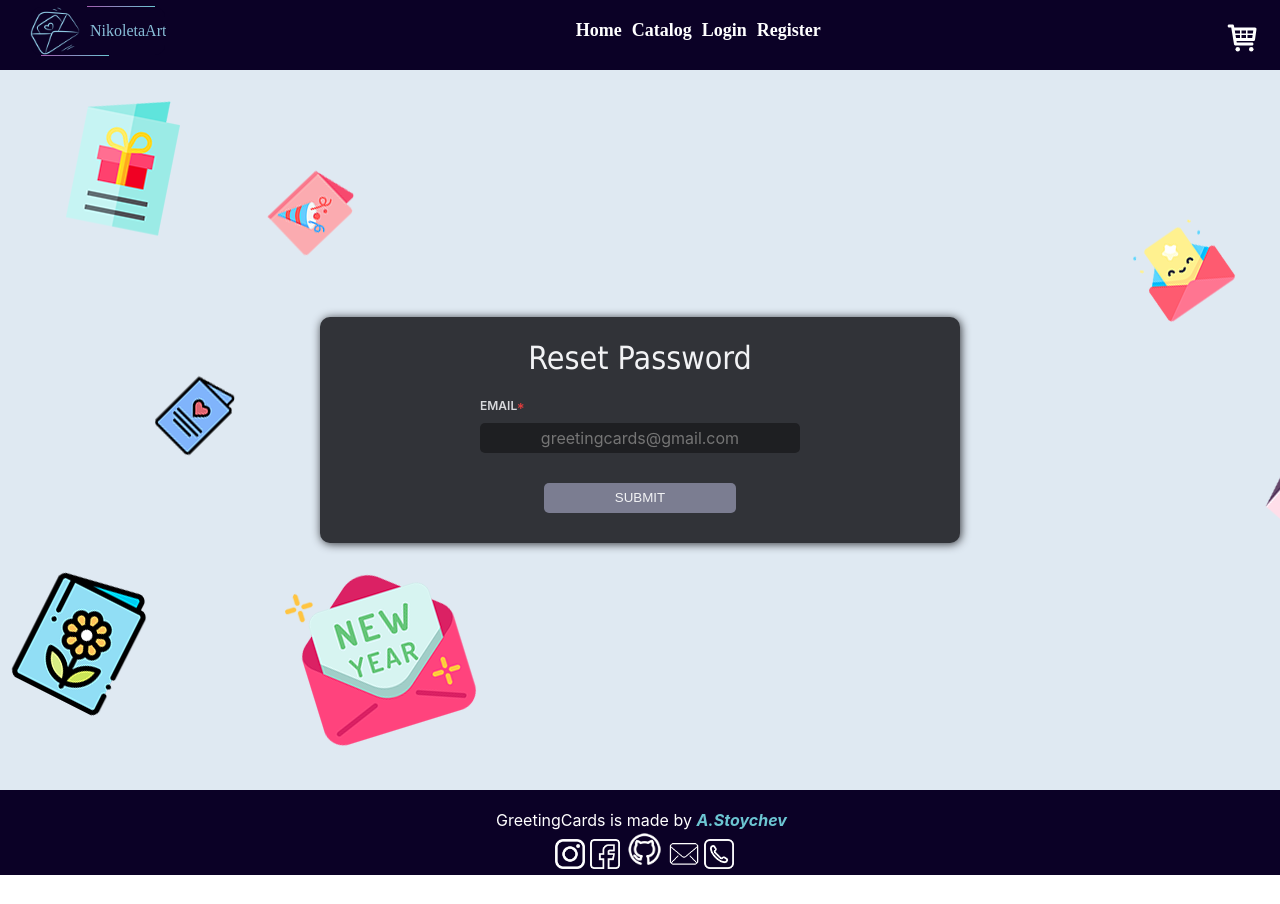
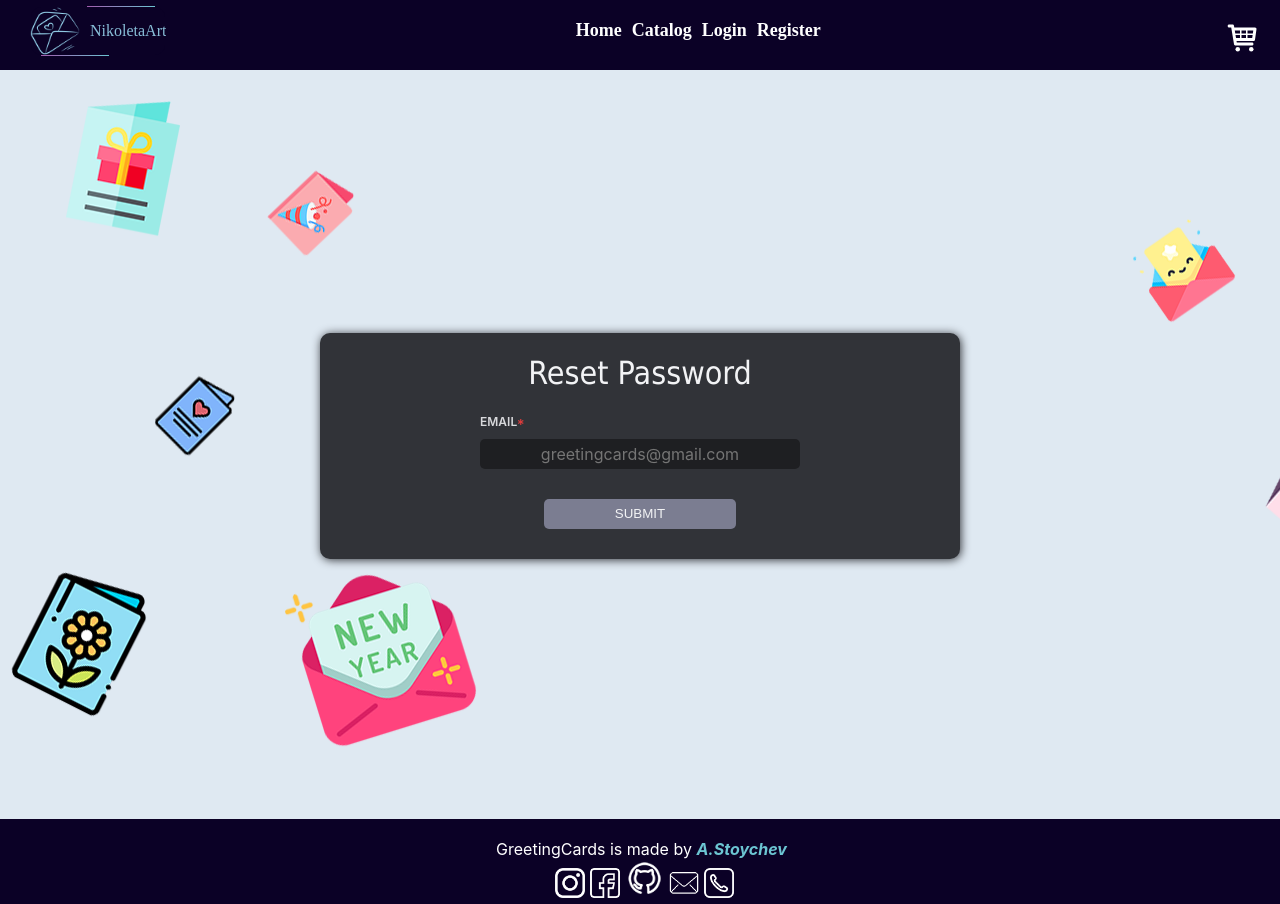
Before and after one commit to AStoychev/greetingCards, a React (Create React App) app in the folder client/cards/: page /reset-password-step-one in a window 1280 px wide. Before the commit the page ends 875 px from the top, so only its background shows below. Built offline with nearby package versions, Linux system fonts and the light colour scheme; no server answers; a web font is replaced by a local one.

Commit message:
Changes related with positin in reset password step one

```diff
--- a/client/cards/src/components/resetPassword/stepOne/ResetPasswordStepOne.module.css
+++ b/client/cards/src/components/resetPassword/stepOne/ResetPasswordStepOne.module.css
@@ -1,10 +1,13 @@
 .loginContainer {
     width: 100%;
-    height: 90vh;
+    height: auto;
+    /* height: 90vh; */
     background-color: #d86f6f;
     display: flex;
     justify-content: center;
     align-items: center;
+    padding-top: 263px;
+    padding-bottom: 260px;
 }
 
 .loginContainer .innerContiner {
```
